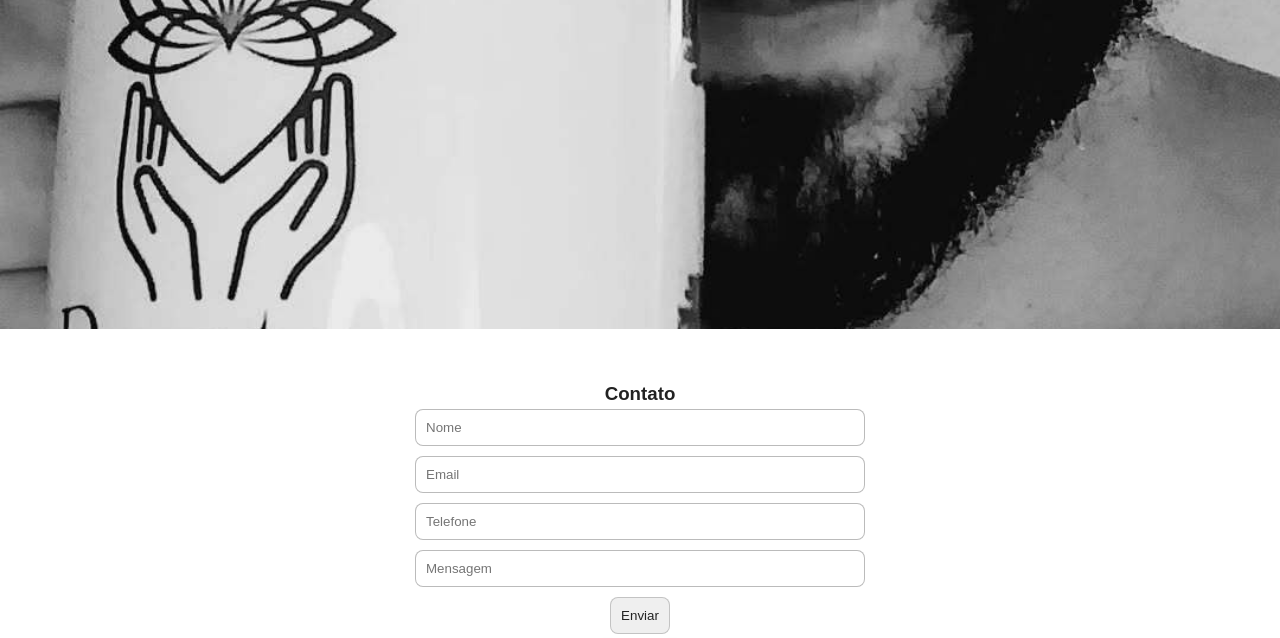
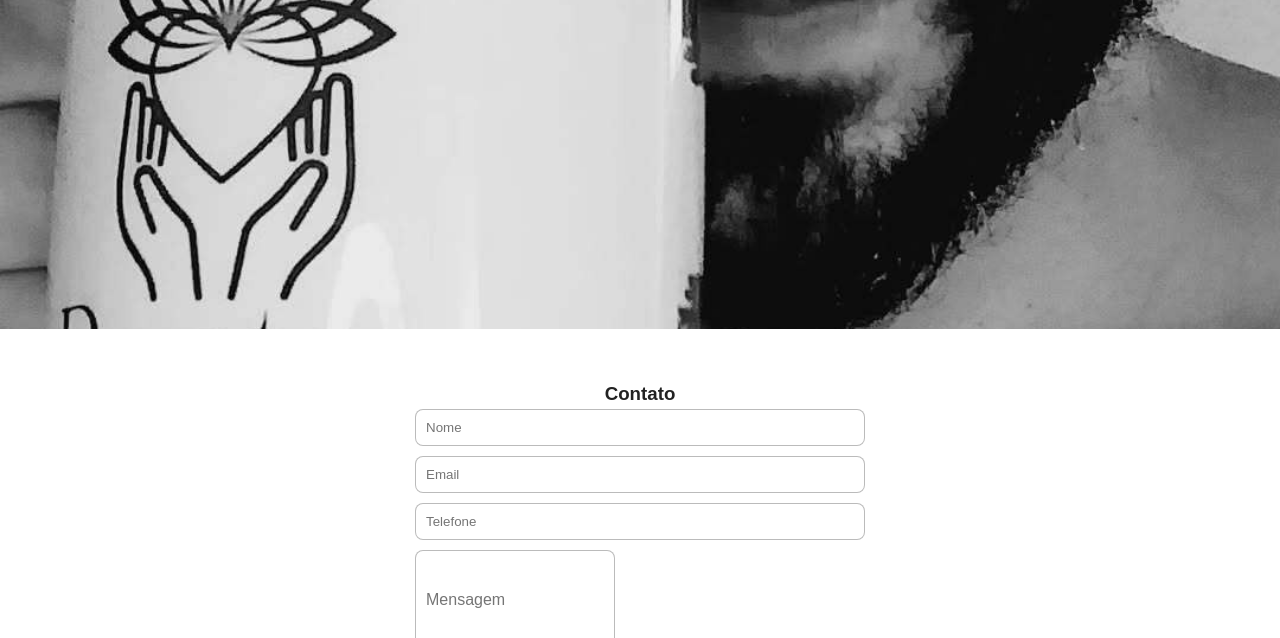
Before and after one commit to GabrielRasf/nataraj, a website built with Vite: page index.html in a window 1280 px wide. Shown: the part 4520-5158 px from the top of the page. Built offline with nearby package versions, Linux system fonts and the light colour scheme.

Commit message:
form updated

```diff
--- a/index.html
+++ b/index.html
@@ -89,7 +89,7 @@
                     <input type="email" name="email" placeholder="Email" required>
                     <input type="tel" name="phone" placeholder="Telefone" pattern="[0-9]{2}-[0-9]{4,5}-[0-9]{4}"
                         title="Digite no formato 99-99999-9999" required>
-                    <input type="textarea" name="text" placeholder="Mensagem" required>
+                    <input class="textarea" type="textarea" name="text" placeholder="Mensagem" required>
                     <button type="submit" class="enviar">Enviar</button>
                 </div>
                 <div class="container">
--- a/styles.css
+++ b/styles.css
@@ -142,15 +142,19 @@ body {
     padding: 1rem;
     margin-bottom: 1rem;
     border: 1px solid rgba(0, 0, 0, 0.267);
+    outline: none;
 }
 
-.enviar {
+button.enviar {
     width: 60px;
     margin: 0 auto;
     cursor: pointer;
     padding: 1rem;
     outline: none;
-    border: 1px solid rgba(0, 0, 0, 0.185);
+    border: none;
+    background-color: rgb(242, 242, 242);
+    color: #313131;
+    box-shadow: 0 5px 15px -5px #00000070;
     border-radius: 0.8rem;
 }
 
@@ -166,10 +170,29 @@ body {
     display: flex;
 }
 
+
+.textarea {
+    width: 20rem;
+    height: 10rem;
+
+    padding-top: 0.5rem;
+    padding-left: 0.5rem;
+
+    font-size: 1.6rem;
+    resize: vertical;
+    white-space: pre-wrap;
+    word-wrap: break-word;
+    box-sizing: border-box;
+    overflow-wrap: break-word;
+}
+
+
+/* ICONS */
+
 .icon {
     width: 45px;
     height: 45px;
-    background: hsl(0, 0%, 95%);
+    background: rgb(242, 242, 242);
     margin: 10px;
     border-radius: 30%;
     color: #313131;
```
